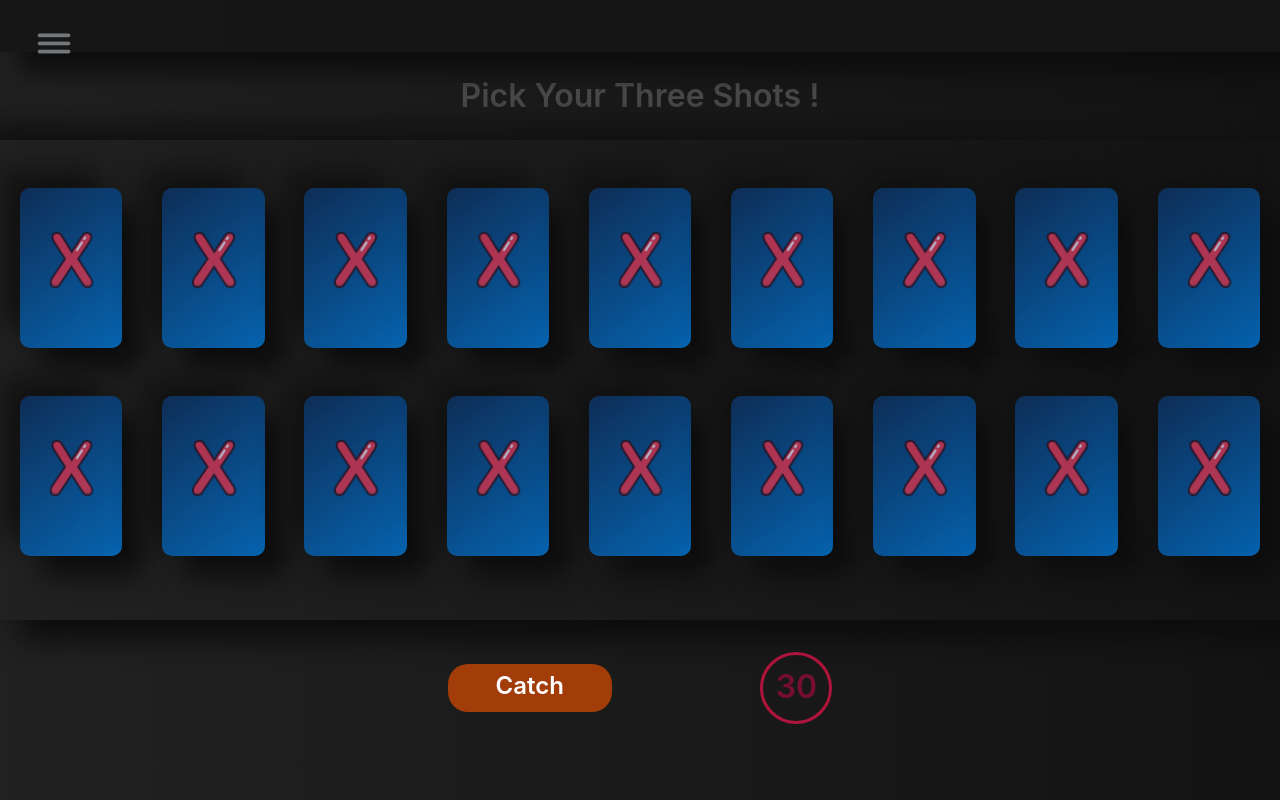
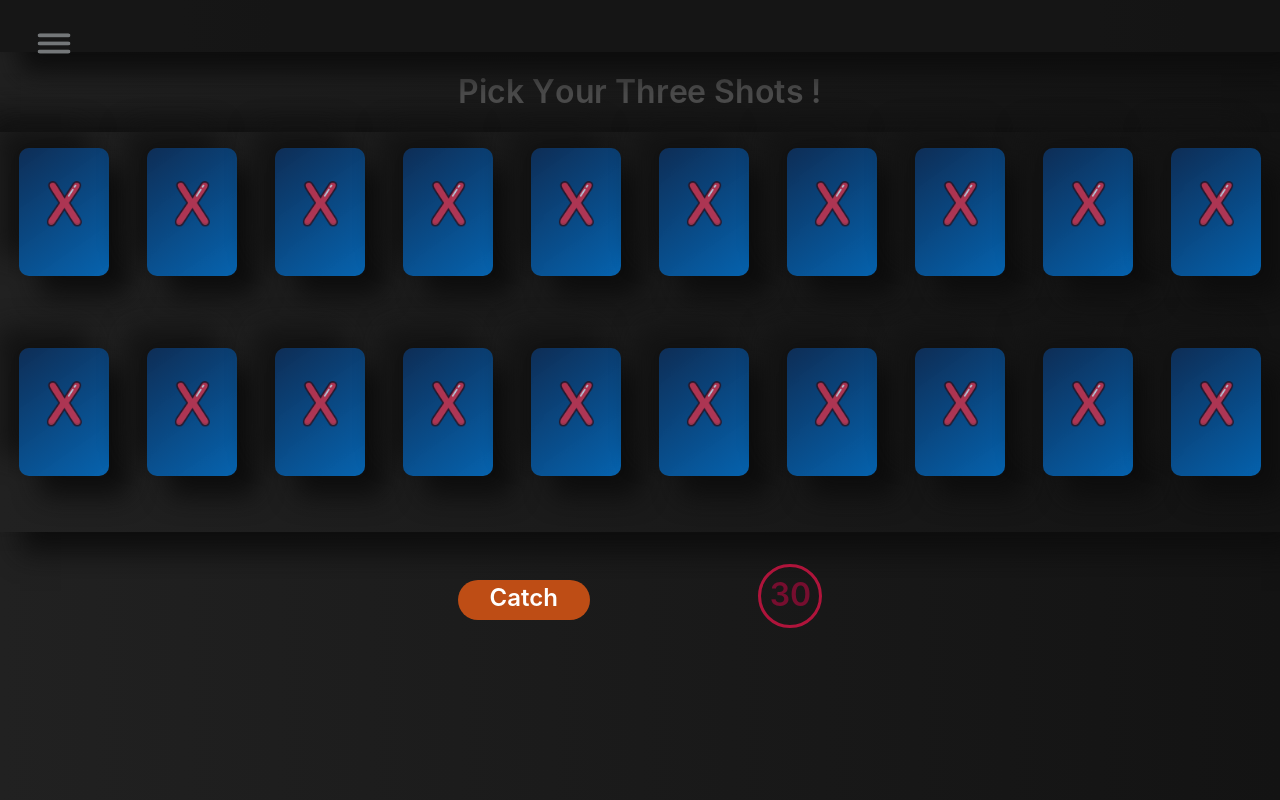
Before and after one commit to alimelllo/xfactory-frontend, a React (Create React App) app: page /CardsGame in a window 1280 px wide. Built offline with nearby package versions, Linux system fonts and the light colour scheme; no server answers.

Commit message:
adding animations to cards

```diff
--- a/package.json
+++ b/package.json
@@ -16,6 +16,7 @@
     "react-burger-menu": "^3.0.9",
     "react-dom": "^18.2.0",
     "react-loading": "^2.0.3",
+    "react-reveal": "^1.2.2",
     "react-scripts": "5.0.1",
     "socket.io-client": "^4.5.4",
     "typescript": "^4.9.4",
--- a/src/components/Main/CardsGame/Card.tsx
+++ b/src/components/Main/CardsGame/Card.tsx
@@ -3,13 +3,14 @@ import './CardsGame.css';
 import cardBg from '../../../images/cardBg.png';
 import cardBgBack from '../../../images/cardBgBack.png';
 
-const Card = () => {
 
-    const [ flip , SetFlip ] = useState<boolean>(false);
+const Card = ( props : any) => {
 
+    const [ flip , SetFlip ] = useState(false);
 
     return (
-    <div className="scene scene--card">
+
+    <div className={`scene scene--card ${props.animate}`}>
       <div onClick={() => SetFlip(!flip)} className={`card  ${ flip ? 'is-flipped' : null}`}>
          <div className="card__face card__face--front boxshadow3">
           <img className=" opacity-[0.7]" src={cardBg}></img>
@@ -19,6 +20,7 @@ const Card = () => {
          </div>
       </div>
     </div>
+
     )
 }
 
--- a/src/components/Main/CardsGame/CardsGame.css
+++ b/src/components/Main/CardsGame/CardsGame.css
@@ -1,7 +1,7 @@
 
 .scene {
   display: inline-block;
-  width: 8%;
+  width: 7%;
   margin: 1rem;
   perspective: 600px;
 }
@@ -19,7 +19,7 @@
 }
 
 .card__face {
-  height: 10rem;
+  height: 8rem;
   border-radius: 10px;
   width: 100%;
   position: absolute;
@@ -28,11 +28,10 @@
   font-weight: bold;
   backface-visibility: hidden;
   padding: 20px;
-  padding-top: 40px;
+  padding-top: 30px;
 }
 
 .card__face--front {
-
     background: linear-gradient(145deg, rgba(14, 46, 87, 0.992) 0%, rgba(2, 113, 203, 0.838) 100%);
     box-shadow:  20px 20px 26px #0d0d0d,
     -20px -20px 26px #131313;
@@ -42,3 +41,48 @@
   background: linear-gradient(145deg, rgba(135, 5, 70, 0.935) 0%, rgba(153, 18, 18, 0.992)100%);
   transform: rotateY(180deg);
 }
+
+.animate1{
+  animation: animateCard 0.8s ease-out forwards;
+}
+.animate2{
+  animation: animateCard 1.1s ease-out forwards;
+}
+.animate3{
+  animation: animateCard 1.4s ease-out forwards;
+}
+.animate4{
+  animation: animateCard 1.7s ease-out forwards;
+}
+.animate4{
+  animation: animateCard 2s ease-out forwards;
+}
+.animate5{
+  animation: animateCard 2.3s ease-out forwards;
+}
+.animate6{
+  animation: animateCard 2.6s ease-out forwards;
+}
+.animate7{
+  animation: animateCard 2.9s ease-out forwards;
+}
+.animate8{
+  animation: animateCard 3.2s ease-out forwards;
+}
+.animate9{
+  animation: animateCard 3.5s ease-out forwards;
+}
+.animate10{
+  animation: animateCard 3.8s ease-out forwards;
+}
+
+@keyframes animateCard {
+  from {
+    opacity: 0.5;
+    rotate: 980deg;
+  }
+  to {
+    opacity: 1;
+    rotate: 0deg;
+  }
+}
--- a/src/components/Main/CardsGame/CardsGame.tsx
+++ b/src/components/Main/CardsGame/CardsGame.tsx
@@ -3,16 +3,18 @@ import Header from "../../GeneralComponents/Header";
 import Card from './Card';
 import PlayForm from "./PlayForm";
 
-const CardsGame = () => {
+const CardsGame = () : any => {
+
+const Flip = require('react-reveal/Flip');
 
 const [ cardList , SetCardList ] = useState<any>([]);
 const [ canPlay , SetCanPlay ] = useState<boolean>(false);
 
 useEffect(() => {
-    let arr = [ 'Card' ,'Card' ,'Card' ,'Card' ,'Card' ,'Card' ,'Card' ,'Card' ,'Card' ,'Card' ,'Card' ,'Card' ,'Card' ,'Card' ,'Card' ,'Card' ,'Card' ,'Card' ];
+    let arr = [ 'animate1' ,'animate2' ,'animate3','animate4','animate5' ,'animate6' ,'animate7' ,'animate8' ,'animate9' ,'animate10' ,'animate1' ,'animate2' ,'animate3','animate4','animate5' ,'animate6' ,'animate7' ,'animate8' ,'animate9' ,'animate10' ];
 
-    const list = arr.map(( item : any ) => (
-      <Card/>
+    const list = arr.map(( item : any) => (
+      <Card animate={item}/>
     ))
       SetCardList(list)
 } , [])
@@ -25,15 +27,21 @@ useEffect(() => {
       { canPlay && <PlayForm/> }
 
        { !canPlay &&
-<div className="h-screen flex flex-col justify-start ">
-         <p className="text-center my-5 text-[#4c4c4c] text-[2rem] font-[600]">Pick Your Three Shots !</p>
-    <div className="h-[30rem]  flex flex-wrap justify-around boxshadow4 py-[2rem]">
-       {cardList}
+<div className="h-screen flex flex-col justify-start overflow-hidden">
+<Flip left cascade>
+   <p className="text-center my-4 text-[#4c4c4c] text-[2rem] font-[600]">Pick Your Three Shots !</p>
+</Flip>
+
+      <div className="h-[50%] flex flex-wrap justify-around boxshadow4 ">
+        {cardList}
+      </div>
+
+    <div className="text-center mt-[2rem] text-[2rem] font-[600] flex flex-row justify-around w-5/12 mx-auto">
+      <p className="text-[1.5rem] text-[white] hover:scale-105 duration-200 transition-all bg-[#be4d15] hover:bg-[#892602] h-[2.5rem] cursor-pointer mt-4 px-[2rem] rounded-[20px]">Catch</p>
+      <p className="text-[#760e2f] duration-200 transition-all border-[3px] border-solid border-[#af143b] h-[4rem] w-[4rem] pt-1 rounded-[50%]">30</p>
     </div>
-    <div className="text-center mt-[2rem] text-[2rem] font-[600] flex flex-row justify-around w-5/12 mx-auto">
-      <p className="text-[1.5rem] text-[white] hover:scale-105 duration-200 transition-all bg-[#a23c09] hover:bg-[#892602] h-[3rem] cursor-pointer pt-1 mt-3 px-[3rem] rounded-[20px]">Catch</p>
-      <p className="text-[#760e2f] duration-200 transition-all border-[3px] border-solid border-[#af143b] h-[4.5rem] w-[4.5rem] pt-2 rounded-[50%]">30</p>
-    </div>
+
+
 </div>}
 
 
--- a/src/components/Main/CardsGame/PlayForm.tsx
+++ b/src/components/Main/CardsGame/PlayForm.tsx
@@ -5,11 +5,11 @@ const PlayForm = () => {
     return (
         <div className="flex flex-row justify-around text-[#c7c7c7] h-screen">
 
-             <div className='w-[45%] h-screen border-r-[3px] border-r-solid border-r-[#1f1f1f]  boxshadow2 bg-[#171717]'>
+             <div className='w-[50%] h-screen border-r-[3px] border-r-solid border-r-[#1f1f1f]  boxshadow2 bg-[#171717]'>
                 <div className='flex flex-col justify-around h-[80%] pl-5'>
-                 <div className='flex flex-row'> <p className='text-[2rem] text-center text-[#7c3719da] w-[4rem] h-[4rem] boxshadow2 pt-1 rounded-[50%] border-[3px] border-solid border-[#c35425da]'>1x</p><p className='text-[#595959] pt-1 px-2 text-[1.5rem]'>----- One Pair card multipy your amount to <span className='text-[#a73f12da] text-[2rem] pl-3 mt-1'>1.2 x</span></p></div>
+                  <div className='flex flex-row'><p className='text-[2rem] text-center text-[#7c3719da] w-[4rem] h-[4rem] boxshadow2 pt-1 rounded-[50%] border-[3px] border-solid border-[#c35425da]'>1x</p><p className='text-[#595959] pt-1 px-2 text-[1.5rem]'>----- One Pair card multipy your amount to <span className='text-[#a73f12da] text-[2rem] pl-3 mt-1'>1.2 x</span></p></div>
                   <div className='flex flex-row'><p className='text-[2rem] text-center text-[#106a81da] w-[4rem] h-[4rem] boxshadow2 pt-1 rounded-[50%] border-[3px] border-solid border-[#25a3c3da]'>2x</p><p className='text-[#595959] pt-1 px-2 text-[1.5rem]'>----- Two Pair card multipy your amount to <span className='text-[#0f6593da] text-[2rem] pl-3 mt-1'>1.5 x</span></p></div>
-                  <div className='flex flex-row'> <p className='text-[2rem] text-center text-[#20762eda] w-[4rem] h-[4rem] pt-1 rounded-[50%] boxshadow2 border-[3px] border-solid border-[#43c358da]'>3x</p><p className='text-[#595959] pt-1 px-2 text-[1.5rem]'>----- Three Pair card multipy your amount to <span className='text-[#1e9232da] text-[2rem] pl-3 mt-1'>2 x</span></p></div>
+                  <div className='flex flex-row'><p className='text-[2rem] text-center text-[#20762eda] w-[4rem] h-[4rem] pt-1 rounded-[50%] boxshadow2 border-[3px] border-solid border-[#43c358da]'>3x</p><p className='text-[#595959] pt-1 px-2 text-[1.5rem]'>----- Three Pair card multipy your amount to <span className='text-[#1e9232da] text-[2rem] pl-3 mt-1'>2 x</span></p></div>
                 </div>
             </div>
 
--- a/src/index.tsx
+++ b/src/index.tsx
@@ -10,7 +10,6 @@ import Game from './components/Main/Game';
 import Message from './components/Message/Message';
 import GlobalMessage from './components/Message/GlobalMessages/GlobalMessage';
 import ChatRoom from './components/Message/ChatRoom/ChatRoom';
-import FriendsList from './components/Message/FriendsList/FriendsList';
 import CardsGame from './components/Main/CardsGame/CardsGame';
 
 const root = ReactDOM.createRoot(
```
Also changed, not shown: 2 other files (tests, documents, lock files or other folders).
